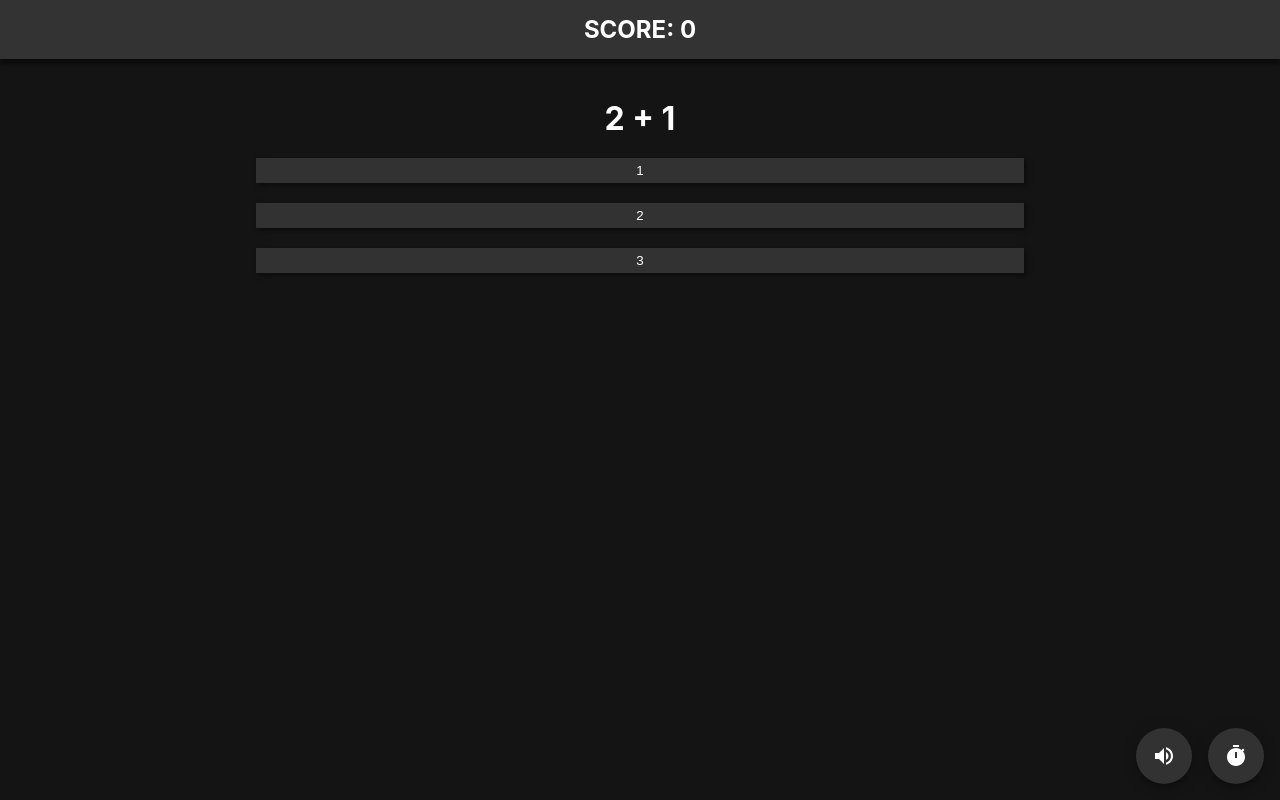
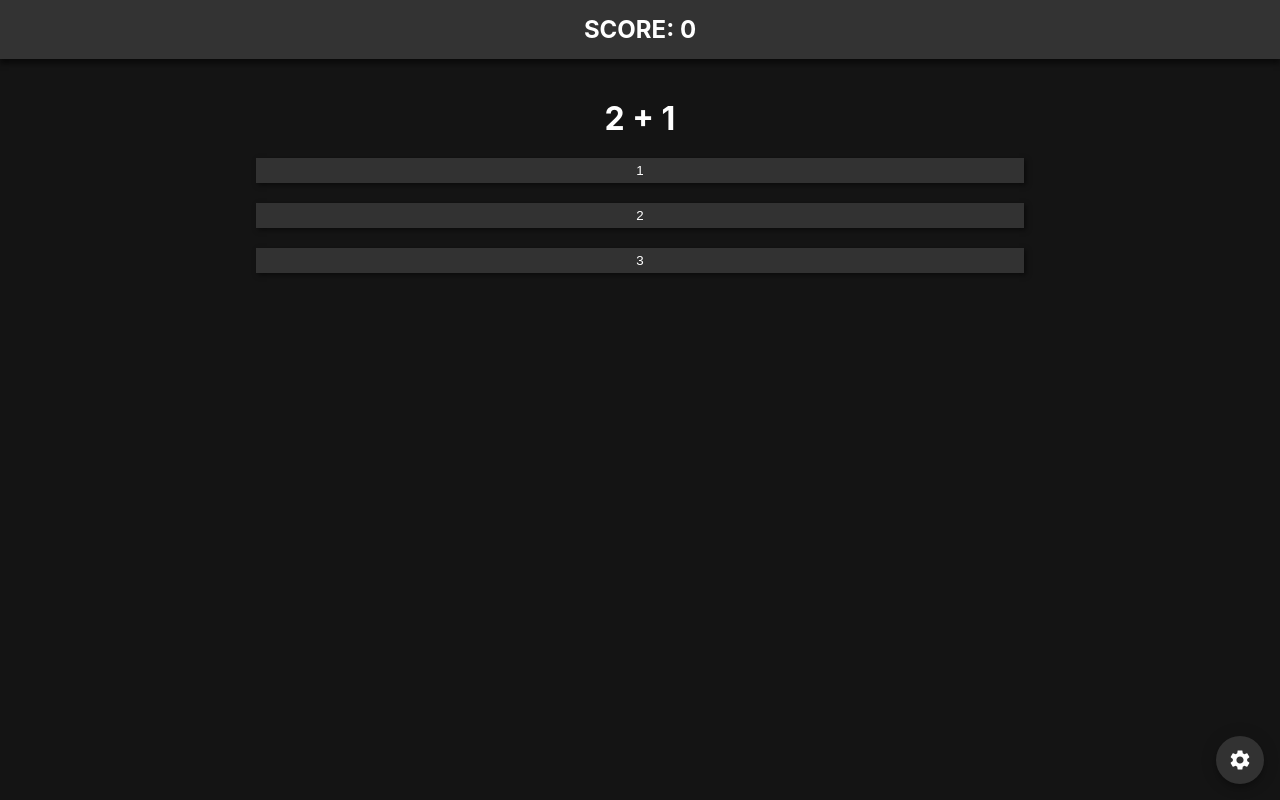
Before and after one commit to BenjaminIsMyName/math-game, a Next.js app: page / in a window 1280 px wide. Built offline with nearby package versions, Linux system fonts and the light colour scheme.

Commit message:
Settings Fab

```diff
--- a/components/Fabs.js
+++ b/components/Fabs.js
@@ -1,14 +1,46 @@
 import MuteButton from "./MuteButton";
 import TimeButton from "./TimeButton";
 import Fade from "@mui/material/Fade";
-// import styles from "../styles/Fabs.module.css";
-export default function Fabs({ muteCallback, time, setTime, status }) {
+import SettingsIcon from "@mui/icons-material/Settings";
+import ArrowRightIcon from "@mui/icons-material/ArrowRight";
+import Fab from "@mui/material/Fab";
+import { useState } from "react";
+import styles from "../styles/Fabs.module.css";
+import { AnimatePresence, motion } from "framer-motion";
+export default function Fabs({ muteCallback, time, setTime, status, isSound }) {
+  const [isOpen, setIsOpen] = useState(false);
+
   return (
-    <Fade in={true} timeout={1000}>
-      <div>
-        <MuteButton callback={muteCallback} changePosition={status === 1} />
-        <TimeButton time={time} setTime={setTime} hide={status === 1} />
-      </div>
-    </Fade>
+    <>
+      <Fade in={true} timeout={1000}>
+        <Fab
+          size='medium'
+          color='secondary'
+          aria-label='mute'
+          onClick={() => setIsOpen(e => !e)}
+          className={styles.settings}
+        >
+          {isOpen ? <ArrowRightIcon /> : <SettingsIcon />}
+        </Fab>
+      </Fade>
+      <AnimatePresence exitBeforeEnter={true}>
+        {isOpen && (
+          <motion.div
+            className={styles.fabsContainer}
+            initial={{ right: 64, opacity: 0 }}
+            animate={{ right: 76, opacity: 1 }}
+            exit={{ right: 50, opacity: 0 }}
+            key='fabs'
+          >
+            <MuteButton
+              callback={muteCallback}
+              changePosition={status === 1}
+              isSound={isSound}
+            />
+            <TimeButton time={time} setTime={setTime} hide={status === 1} />
+          </motion.div>
+        )}
+      </AnimatePresence>
+    </>
   );
 }
--- a/components/MuteButton.js
+++ b/components/MuteButton.js
@@ -5,14 +5,16 @@ import Fab from "@mui/material/Fab";
 import { useState } from "react";
 import styles from "../styles/MuteButton.module.css";
 
-export default function MuteButton({ callback, changePosition }) {
-  const [muted, setMuted] = useState(false);
+export default function MuteButton({ callback, changePosition, isSound }) {
+  const [muted, setMuted] = useState(!isSound.current);
+
   return (
     <Tooltip
       title={muted ? "Unmute" : "Mute"}
       className={`${styles.btn} ${changePosition ? styles.rightPosition : ""}`}
     >
       <Fab
+        size='medium'
         onClick={() => {
           callback();
           setMuted(prev => !prev);
--- a/components/TimeButton.js
+++ b/components/TimeButton.js
@@ -24,6 +24,7 @@ export default function TimeButton({ time, setTime, hide }) {
       icon={<SpeedDialIcon icon={<TimerIcon />} openIcon={<CloseIcon />} />}
       FabProps={{
         color: "secondary",
+        size: "medium",
       }}
     >
       {actions.map(n => {
--- a/pages/index.js
+++ b/pages/index.js
@@ -12,6 +12,10 @@ import useQuiz from "../hooks/useQuiz";
 export default function Home() {
   // TODO:
   // 1. fix Firefox bug - SVGs are hidden behind the address bar
+  // 2. add "settings" fab to open mute/time buttons - DONE.
+  // 3. add "account/user" SpeedDial, to allow login/logout/signup/delete account/change theme (using mongoDB)
+  // 4. add a small alert to show the user that the game is over, when trying to click on a question when the game is over
+  // 5. add a live list of the top players (using websockets or something)
 
   const [score, setScore] = useState(0);
   const [audios, toggleSound, isSound] = useSound(); // all the audio logic
@@ -57,6 +61,7 @@ export default function Home() {
         time={timeLimit}
         setTime={e => (timeLimit.current = e)}
         status={status}
+        isSound={isSound}
       />
     </>
   );
--- a/styles/Fabs.module.css
+++ b/styles/Fabs.module.css
@@ -1,23 +1,35 @@
-.container {
-  position: fixed;
-  bottom: 16px;
-  right: 16px;
-  pointer-events: none; /* don't let the container "hide" things, everything behind it should still be clickable */
-
-  /* the following code is used to prevent a bug on firefox with the mute button that disappears behind the address bar.
-  info:
+/* bug on firefox:
   on mozilla website: https://bugzilla.mozilla.org/show_bug.cgi?id=1673454
   on github: https://github.com/mozilla-mobile/fenix/issues/16173
   on stackoverflow: https://stackoverflow.com/questions/64530403/button-in-fixed-position-div-disappears-when-updated-via-javascript-only-occurs
   */
-  /* width: 100%;
-  height: 100%;
-  overflow-y: auto;
-  -webkit-overflow-scrolling: touch; */
+
+.fabsContainer {
+  position: fixed;
+  bottom: 16px;
+  width: 100%;
+  top: 0;
+  overflow: hidden;
+  pointer-events: none;
+  /* animation: show 0.3s ease-in forwards; */
 }
 
-.container > * {
-  display: inline-flex;
-  /* pointer-events: auto; make the children clickable */
-  vertical-align: text-bottom; /* align the buttons to the bottom, because they are inline elements now and need it */
+@keyframes show {
+  0% {
+    opacity: 0;
+    right: calc(16px + 48px); /* 16px for margin, 48px for the first button  */
+  }
+
+  100% {
+    opacity: 1;
+    right: calc(
+      16px + 48px + 12px
+    ); /* add 12px margin here, the 4 other px will are added in the button itself  */
+  }
 }
+
+.settings {
+  position: fixed;
+  bottom: 16px;
+  right: 16px;
+}
--- a/styles/MuteButton.module.css
+++ b/styles/MuteButton.module.css
@@ -1,12 +1,13 @@
 .btn {
-  position: fixed;
-  bottom: 16px;
+  position: absolute;
+  bottom: 0px;
   right: calc(
-    16px + 56px + 16px
-  ); /* 16px for the space of the first button, 56px for the first button, 16px for margin */
+    56px - 4px + 16px
+  ); /* 56px for the first button, 16px for margin */
   transition: right 0.6s ease-in-out;
+  pointer-events: auto;
 }
 
 .rightPosition {
-  right: 16px;
+  right: 4px; /* 4px for extra margin */
 }
--- a/styles/TimeButton.module.css
+++ b/styles/TimeButton.module.css
@@ -1,12 +1,14 @@
 .btn {
-  position: fixed;
-  bottom: 16px;
-  right: 16px;
-  transition: right 0.6s ease-in-out;
+  position: absolute;
+  bottom: 0;
+  right: 0;
+  transition: right 0.6s ease-in-out, opacity 1.4s ease-in-out;
 }
 
 .hide {
+  transition: right 0.6s ease-in-out, opacity 0.3s ease-in-out;
   right: -66px;
+  opacity: 0;
 }
 
 .action {
```
